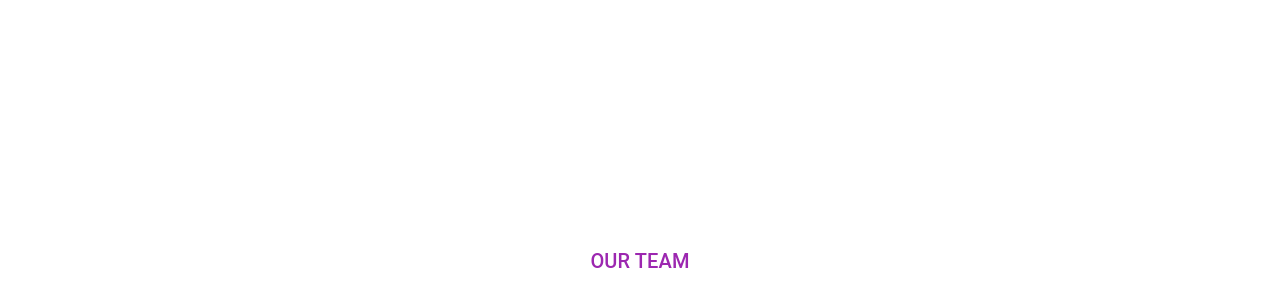
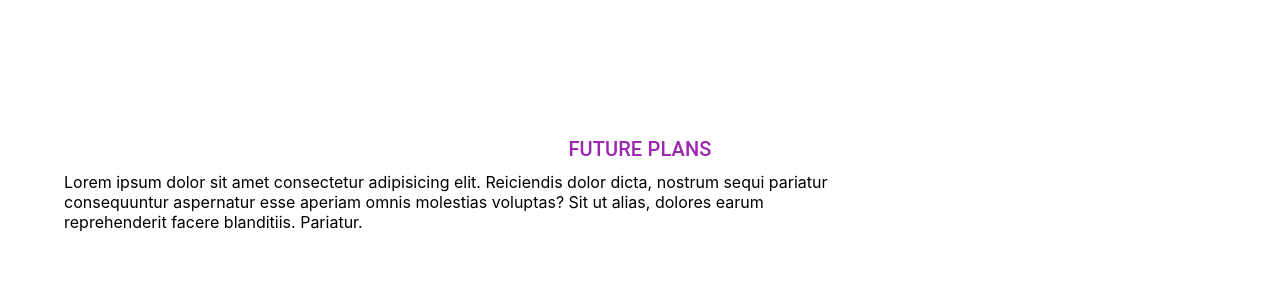
Before and after one commit to jpzambranoleon/static-website-mui, a React (Create React App) app: page / in a window 1280 px wide. Shown: the part 1240-1522 px from the top of the page. Built offline with nearby package versions, Linux system fonts and the light colour scheme.

Commit message:
updated Home and FuterPlans

```diff
--- a/src/home/Home.jsx
+++ b/src/home/Home.jsx
@@ -1,5 +1,6 @@
 import { Box, Button, Container, Typography, Stack } from "@mui/material";
 import About from "./components/About";
+import FuturePlans from "./components/FuturePlans";
 import TheTeam from "./components/TheTeam";
 import WhatWeDo from "./components/WhatWeDo";
 
@@ -13,7 +14,7 @@ export default function Home() {
                 <WhatWeDo />
             </Box>
             <Box sx={{ bgcolor: 'background.paper', pt: 8, pb: 6, }}>
-
+                <FuturePlans />
             </Box>
             <Box sx={{ bgcolor: 'background.paper', pt: 8, pb: 6, }}>
                 <TheTeam />
--- a/src/home/components/FuturePlans.jsx
+++ b/src/home/components/FuturePlans.jsx
@@ -1,4 +1,4 @@
-import { Container, Grid } from "@mui/material";
+import { Container, Grid, Typography } from "@mui/material";
 
 const FuturePlans = () => {
     return (
@@ -10,11 +10,11 @@ const FuturePlans = () => {
                 color="secondary"
                 gutterBottom
             >
-                FUTURE PLANS?
+                FUTURE PLANS
             </Typography>
             <Grid container>
                 <Grid item sx={12} sm={8}>
-
+                    Lorem ipsum dolor sit amet consectetur adipisicing elit. Reiciendis dolor dicta, nostrum sequi pariatur consequuntur aspernatur esse aperiam omnis molestias voluptas? Sit ut alias, dolores earum reprehenderit facere blanditiis. Pariatur.
                 </Grid>
             </Grid>
         </Container>
```
